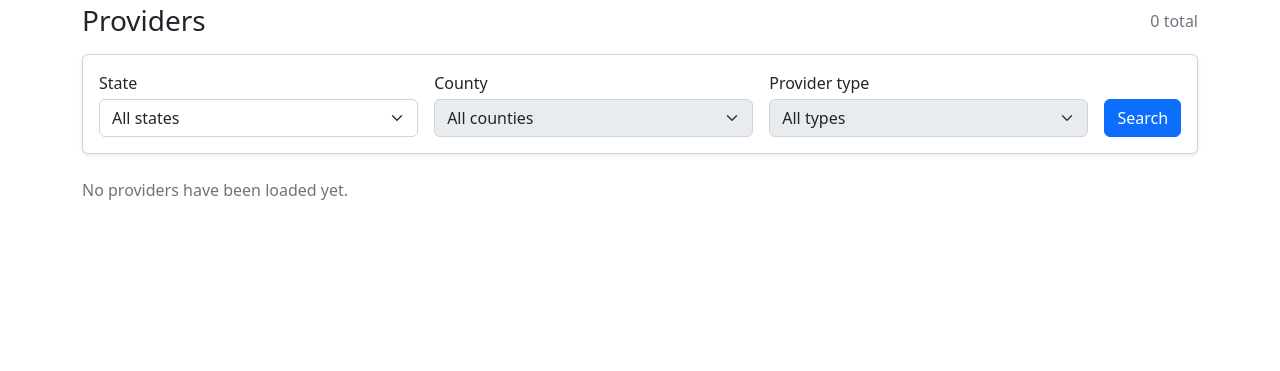
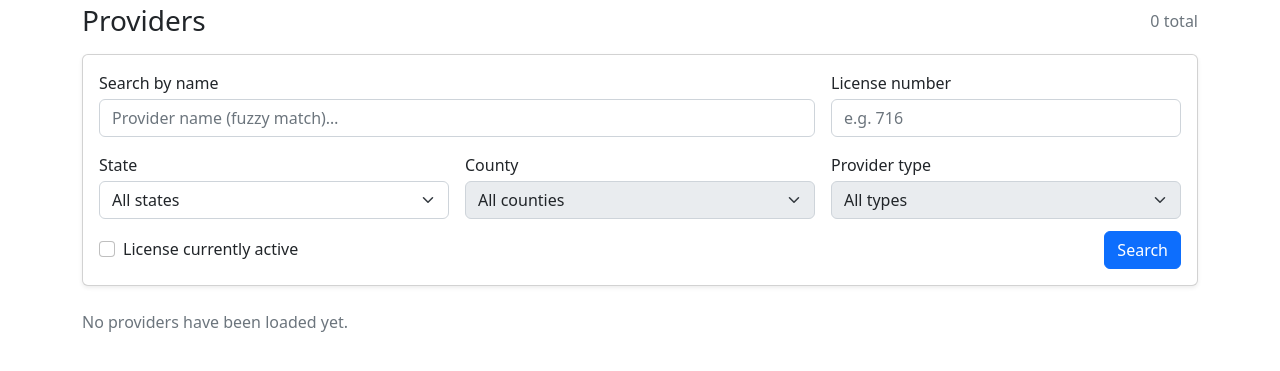
Before and after one commit to Ryan-Koch/child-care-referral, a Django app: page /providers/ in a window 1280 px wide. Shown: the part 56-427 px from the top of the page. Run offline with Django 5.2, Linux system fonts and the light colour scheme; data that the repository does not hold is empty; parts of the project's set-up code (start-up, migrations or seed data) failed here and were passed over; some libraries are stand-ins or nearby versions.

Commit message:
Add filters for program participation and license number

```diff
--- a/open_child_care_referral_platform/config/settings/base.py
+++ b/open_child_care_referral_platform/config/settings/base.py
@@ -66,6 +66,7 @@ DJANGO_APPS = [
     "django.contrib.sites",
     "django.contrib.messages",
     "django.contrib.staticfiles",
+    "django.contrib.postgres",  # trigram (pg_trgm) search support
     # "django.contrib.humanize", # Handy template tags
     "django.contrib.admin",
     "django.forms",
--- a/open_child_care_referral_platform/open_child_care_referral_platform/providers/views.py
+++ b/open_child_care_referral_platform/open_child_care_referral_platform/providers/views.py
@@ -4,6 +4,13 @@ from functools import cached_property
 from typing import TYPE_CHECKING
 from typing import Any
 
+from django.contrib.postgres.search import TrigramWordSimilarity
+from django.db.models import DateField
+from django.db.models import F
+from django.db.models import Func
+from django.db.models import Q
+from django.db.models import Value
+from django.utils import timezone
 from django.views.generic import DetailView
 from django.views.generic import ListView
 
@@ -34,6 +41,12 @@ SOUTH_CAROLINA = "South Carolina"
 # in this sequence rather than sorted alphabetically.
 SC_ABC_RATINGS = ("A+", "A", "B+", "B", "C", "P", "E")
 SC_RATING_FIELD = "state_data__sc_abc_quality_rating"
+SC_PROGRAM_FIELD = "state_data__sc_program_participation"
+
+# Minimum trigram word-similarity for a provider_name to count as a fuzzy match.
+# Lower = more lenient (more typo tolerance, more noise). Exact substrings are
+# always included regardless of this threshold.
+NAME_SEARCH_THRESHOLD = 0.3
 
 
 def _distinct_values(queryset: QuerySet[Provider], field: str) -> list[str]:
@@ -70,6 +83,24 @@ class ProviderListView(ListView):
         return self.request.GET.get("sc_rating", "")
 
     @cached_property
+    def selected_sc_programs(self) -> list[str]:
+        # Multi-select: keep only valid programs, in canonical (sorted) order.
+        chosen = self.request.GET.getlist("sc_program")
+        return [program for program in self.sc_programs if program in chosen]
+
+    @cached_property
+    def selected_license_number(self) -> str:
+        return self.request.GET.get("license_number", "").strip()
+
+    @cached_property
+    def active_only(self) -> bool:
+        return self.request.GET.get("active") == "1"
+
+    @cached_property
+    def search_query(self) -> str:
+        return self.request.GET.get("q", "").strip()
+
+    @cached_property
     def _state_providers(self) -> QuerySet[Provider]:
         # Valid only once a state is chosen; callers guard on ``selected_state``.
         return Provider.objects.filter(source_state=self.selected_state)
@@ -103,6 +134,19 @@ class ProviderListView(ListView):
         )
         return [rating for rating in SC_ABC_RATINGS if rating in present]
 
+    @cached_property
+    def sc_programs(self) -> list[str]:
+        # State-specific filter. ``sc_program_participation`` is a JSON array, so
+        # the distinct program names are gathered by flattening those arrays.
+        if self.selected_state != SOUTH_CAROLINA:
+            return []
+        lists = self._state_providers.values_list(SC_PROGRAM_FIELD, flat=True)
+        programs: set[str] = set()
+        for value in lists:
+            if value:
+                programs.update(value)
+        return sorted(programs)
+
     def get_queryset(self) -> QuerySet[Provider]:
         queryset = super().get_queryset()
         if self.selected_state:
@@ -114,7 +158,49 @@ class ProviderListView(ListView):
                 queryset = queryset.filter(provider_type=self.selected_provider_type)
             if self.selected_sc_rating in self.sc_ratings:
                 queryset = queryset.filter(**{SC_RATING_FIELD: self.selected_sc_rating})
+            if self.selected_sc_programs:
+                # Containment with a list is AND: the array must hold them all.
+                queryset = queryset.filter(
+                    **{f"{SC_PROGRAM_FIELD}__contains": self.selected_sc_programs},
+                )
+        if self.selected_license_number:
+            queryset = queryset.filter(
+                license_number__icontains=self.selected_license_number,
+            )
+        if self.active_only:
+            queryset = self._filter_active(queryset)
+        if self.search_query:
+            queryset = self._search_by_name(queryset)
         return queryset
+
+    def _filter_active(self, queryset: QuerySet[Provider]) -> QuerySet[Provider]:
+        # license_expiration is raw scraped text ("M/D/YYYY"); parse it in the
+        # database and keep providers whose license has not yet expired. NULLIF
+        # guards against blank strings; NULL/unparseable dates drop out.
+        expiration_date = Func(
+            Func(F("license_expiration"), Value(""), function="NULLIF"),
+            Value("FMMM/FMDD/YYYY"),
+            function="to_date",
+            output_field=DateField(),
+        )
+        return queryset.annotate(license_expiration_date=expiration_date).filter(
+            license_expiration_date__gt=timezone.localdate(),
+        )
+
+    def _search_by_name(self, queryset: QuerySet[Provider]) -> QuerySet[Provider]:
+        # Fuzzy match on provider_name via pg_trgm word similarity, but always
+        # include plain substring hits so exact typing never falls below the
+        # similarity threshold. Best matches first.
+        return (
+            queryset.annotate(
+                similarity=TrigramWordSimilarity(self.search_query, "provider_name"),
+            )
+            .filter(
+                Q(provider_name__icontains=self.search_query)
+                | Q(similarity__gte=NAME_SEARCH_THRESHOLD),
+            )
+            .order_by("-similarity", "provider_name")
+        )
 
     def get_context_data(self, **kwargs: Any) -> dict[str, Any]:
         context = super().get_context_data(**kwargs)
@@ -122,10 +208,15 @@ class ProviderListView(ListView):
         context["counties"] = self.counties
         context["provider_types"] = self.provider_types
         context["sc_ratings"] = self.sc_ratings
+        context["sc_programs"] = self.sc_programs
         context["selected_state"] = self.selected_state
         context["selected_county"] = self.selected_county
         context["selected_provider_type"] = self.selected_provider_type
         context["selected_sc_rating"] = self.selected_sc_rating
+        context["selected_sc_programs"] = self.selected_sc_programs
+        context["selected_license_number"] = self.selected_license_number
+        context["active_only"] = self.active_only
+        context["search_query"] = self.search_query
         return context
 
 
--- a/open_child_care_referral_platform/open_child_care_referral_platform/templates/providers/provider_list.html
+++ b/open_child_care_referral_platform/open_child_care_referral_platform/templates/providers/provider_list.html
@@ -5,13 +5,33 @@
   <span class="text-muted">{{ paginator.count }} total</span>
 </div>
 <form method="get" class="card card-body shadow-sm mb-4">
+  <div class="row g-3 mb-3">
+    <div class="col-md-8">
+      <label for="search-input" class="form-label mb-1">Search by name</label>
+      <input id="search-input"
+             type="search"
+             name="q"
+             value="{{ search_query }}"
+             class="form-control"
+             placeholder="Provider name (fuzzy match)…" />
+    </div>
+    <div class="col-md-4">
+      <label for="license-input" class="form-label mb-1">License number</label>
+      <input id="license-input"
+             type="search"
+             name="license_number"
+             value="{{ selected_license_number }}"
+             class="form-control"
+             placeholder="e.g. 716" />
+    </div>
+  </div>
   <div class="row g-3 align-items-end">
     <div class="col-12 col-sm-6 col-lg">
       <label for="state-select" class="form-label mb-1">State</label>
       <select id="state-select"
               name="state"
               class="form-select"
-              onchange="this.form.county.value='';this.form.provider_type.value='';if(this.form.sc_rating){this.form.sc_rating.value='';}this.form.submit()">
+              onchange="this.form.county.value='';this.form.provider_type.value='';if(this.form.sc_rating){this.form.sc_rating.value='';}if(this.form.sc_program){this.form.sc_program.selectedIndex=-1;}this.form.submit()">
         <option value="">All states</option>
         {% for state in states %}
         <option value="{{ state }}" {% if state == selected_state %}selected{% endif %}>{{ state }}</option>
@@ -58,8 +78,43 @@
       </select>
     </div>
     {% endif %}
-    <div class="col-12 col-sm-auto">
-      <button type="submit" class="btn btn-primary w-100">Search</button>
+  </div>
+  {% if sc_programs %}
+  <div class="row g-3 mt-1">
+    <div class="col-md-6 col-lg-4">
+      <label for="program-select" class="form-label mb-1">Program participation</label>
+      <select id="program-select"
+              name="sc_program"
+              class="form-select"
+              multiple
+              size="4">
+        {% for program in sc_programs %}
+        <option value="{{ program }}" {% if program in selected_sc_programs %}selected{% endif %}>{{ program }}</option>
+        {% endfor %}
+      </select>
+      <div class="form-text">
+        Hold Ctrl/Cmd to select multiple; matches providers in all selected
+        programs.
+      </div>
+    </div>
+  </div>
+  {% endif %}
+  <div class="row g-2 align-items-center mt-1">
+    <div class="col-auto">
+      <div class="form-check">
+        <input id="active-check"
+               type="checkbox"
+               name="active"
+               value="1"
+               class="form-check-input"
+               onchange="this.form.submit()"
+               {% if active_only %}checked{% endif %} />
+        <label for="active-check" class="form-check-label">License currently active</label>
+      </div>
+    </div>
+    <div class="col"></div>
+    <div class="col-auto">
+      <button type="submit" class="btn btn-primary">Search</button>
     </div>
   </div>
 </form>
```
Also changed, not shown: open_child_care_referral_platform/open_child_care_referral_platform/providers/tests/test_views.py (+119 -0 lines), open_child_care_referral_platform/open_child_care_referral_platform/providers/migrations/0002_pg_trgm_extension.py (added).
